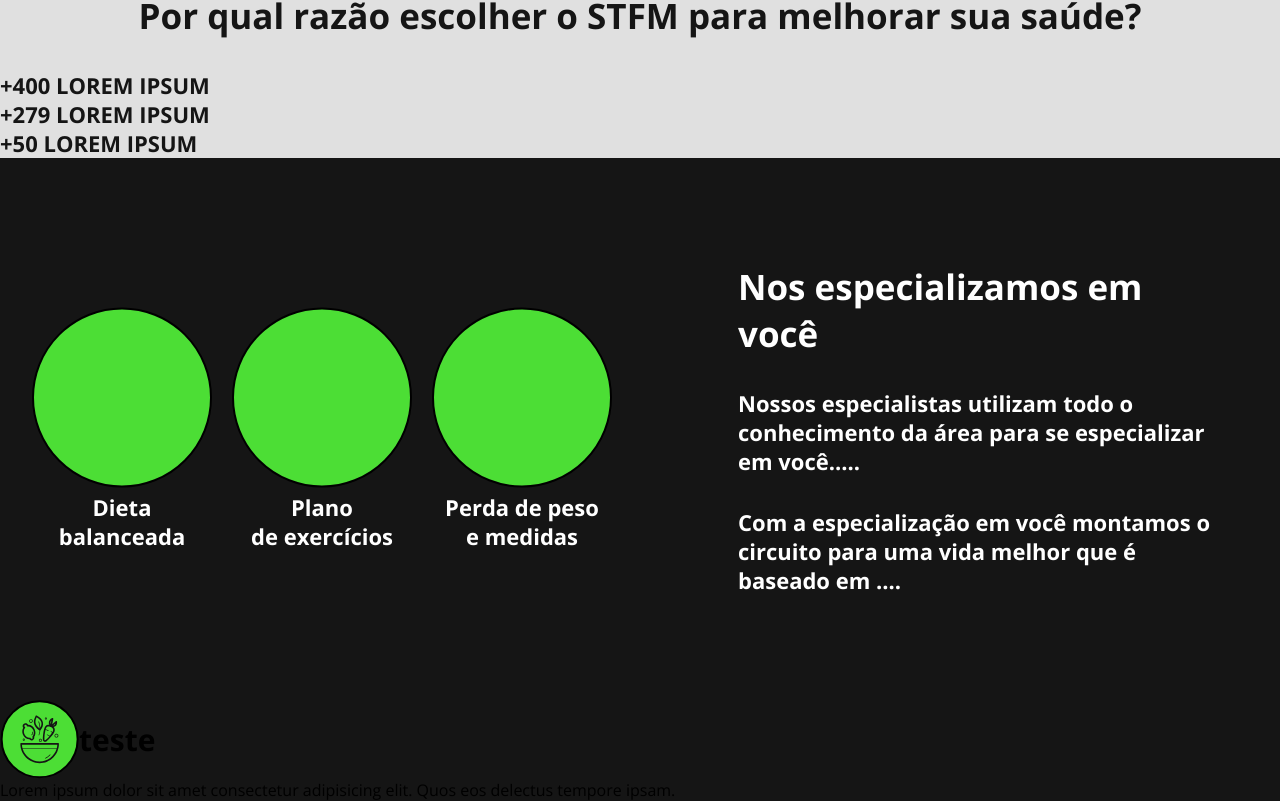
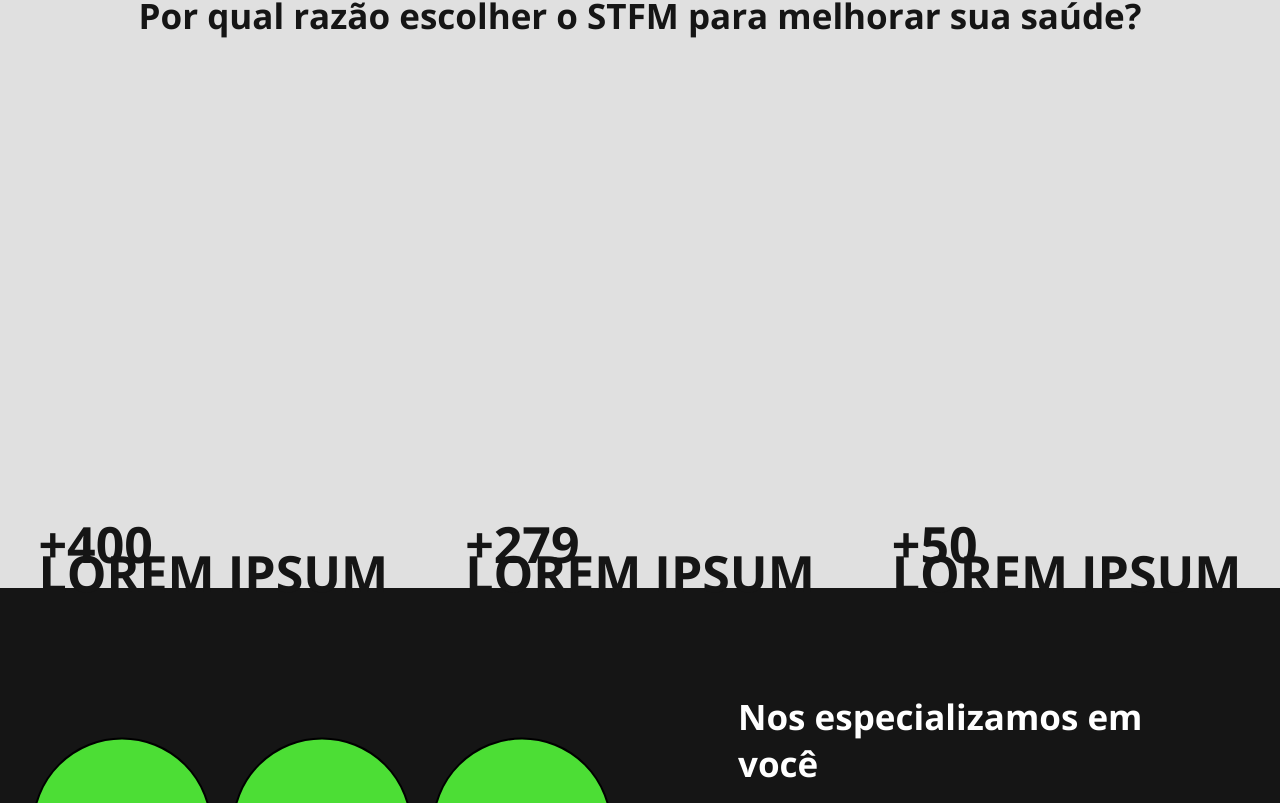
Before and after one commit to PauloHenriDev/landingpagestfm, a React (Create React App) app: page / in a window 1280 px wide. Shown: the part 1957-2760 px from the top of the page. Built offline with nearby package versions, Linux system fonts and the light colour scheme.

Commit message:
cria o componente card

```diff
--- a/src/components/Card/Card.css
+++ b/src/components/Card/Card.css
@@ -1,18 +1,30 @@
 .card {
     display: flex;
     flex-direction: column;
+    font-family: 'Open Sans', sans-serif;
+    gap: 19.54px;
 }
 
 .card__header {
    display: flex;
    align-items: center;
+   width: 450px;
+   gap: 13.56px;
+   margin-left: 9.64px;
 }
 
 .card__header h3 {
     font-size: 30px;
     font-weight: 700;
+    line-height: 40.53px;
 }
 
 .card__text {
     width: 486px;
 }
+
+.card__text p {
+    font-weight: 700;
+    font-size: 22px;
+    line-height: 20.96px;
+}
--- a/src/components/Card/index.js
+++ b/src/components/Card/index.js
@@ -7,7 +7,7 @@ const Card = ({ icon, title, children }) => {
           <img src={icon} alt="Icon" />
           <h3>{title}</h3>
         </div>
-        <div className="card-text">
+        <div className="card__text">
           <p>{children}</p>
         </div>
       </div>
--- a/src/components/Paragraph/index.js
+++ b/src/components/Paragraph/index.js
@@ -1,9 +1,9 @@
 import './Paragraph.css'
 
-const Paragraph = ({ children, isWhite = false }) => {
+const Paragraph = ({ children, isWhite = false, fontSize = '22px' }) => {
     return (
-        <p className="paragraph" style={{ color: isWhite ? 'white' : '#151515' }}>{children}</p>
-    )
+        <p className="paragraph" style={{ color: isWhite ? 'white' : '#151515', fontSize }}>{children}</p>
+    );
 }
 
 export default Paragraph
--- a/src/pages/Home/Home.css
+++ b/src/pages/Home/Home.css
@@ -82,11 +82,21 @@
     display: flex;
     flex-direction: column;
     width: 100%;
-
 }
 
-.stfm__content .teste2 {
+.stfm__content .stfm__title {
     text-align: center;
+}
+
+.stfm__box {
+    display: flex;
+    justify-content: space-around;
+    height: 517px;
+    align-items: end;
+}
+
+.stfm__numbers {
+    height: fit-content;
 }
 
 .specialist__content {
@@ -113,21 +123,6 @@
     width: 40%;
 }
 
-
-
-
-/* .specialist__imgs {
-    margin-right: 126px;
+.difference__content {
+    background: white;
 }
-
-.specialist__imgs .specialist__img {
-    margin-right: 20px;
-}
-
-.specialist__imgs .specialist__img:last-child {
-    margin-right: 0;
-}
-
-.specialist__text {
-    width: 40%;
-} */
--- a/src/pages/Home/index.js
+++ b/src/pages/Home/index.js
@@ -61,25 +61,22 @@ const Home = () => {
             </section>
 
             <section className="stfm__content">
-                <div className="teste2">
-                    <Title className="teste" text="Por qual razão escolher o STFM para melhorar sua saúde?" />
+                <div className="stfm__title">
+                    <Title className="stfm__text" text="Por qual razão escolher o STFM para melhorar sua saúde?" />
                 </div>
 
-                <div>
+                <div className="stfm__box">
                     <div className="stfm__numbers">
-                        <Paragraph>+400 LOREM IPSUM</Paragraph>
+                        <Paragraph fontSize='50px'>+400 <br />LOREM IPSUM</Paragraph>
                     </div>
                     <div className="stfm__numbers">
-                        <Paragraph>+279 LOREM IPSUM</Paragraph>
+                        <Paragraph fontSize='50px'>+279 <br />LOREM IPSUM</Paragraph>
                     </div>
                     <div className="stfm__numbers">
-                        <Paragraph>+50 LOREM IPSUM</Paragraph>
+                        <Paragraph fontSize='50px'>+50 <br />LOREM IPSUM</Paragraph>
                     </div>
                 </div>
 
-                {/* <div>
-                    <Paragraph>+90<br /> vidas mudadas</Paragraph>
-                </div> */}
             </section>
 
             <section className="specialist__content">
@@ -107,7 +104,7 @@ const Home = () => {
             </section>
 
             <section className="difference__content">
-                <Card icon={CardIcon} title="teste">Lorem ipsum dolor sit amet consectetur adipisicing elit. Quos eos delectus tempore ipsam.</Card>
+                <Card icon={CardIcon} title="Lorem ipsum dolor">Lorem ipsum dolor sit amet consectetur adipisicing elit. Quos eos delectus tempore ipsam.</Card>
             </section>
         </>
     )
```
